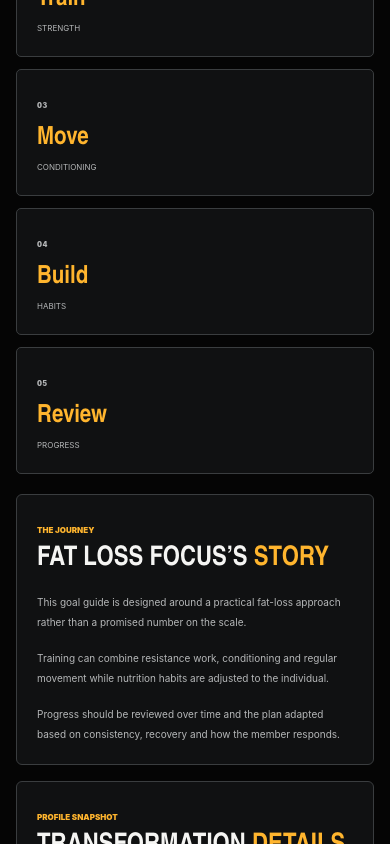
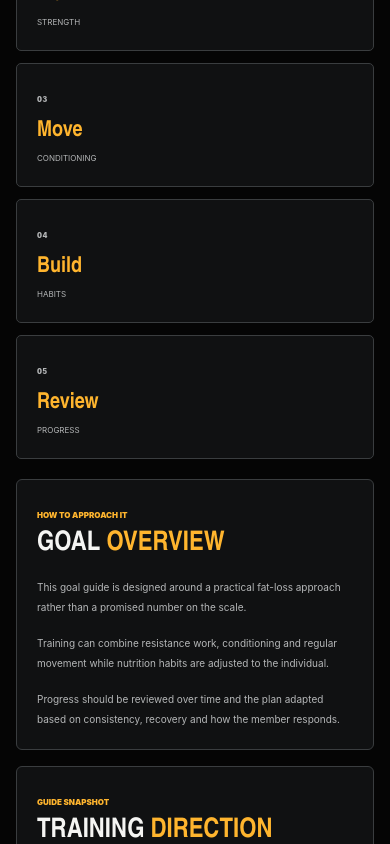
Before and after one commit to Shahzadkhanks19/bazooka-fitness, a Next.js app: page /transformations/fat-loss-focus in a window 390 px wide. Shown: the part 1380-2224 px from the top of the page. Built offline with nearby package versions, Linux system fonts and the light colour scheme.

Commit message:
Reframe transformation guide content

```diff
--- a/components/transformations/detail-content-section.tsx
+++ b/components/transformations/detail-content-section.tsx
@@ -10,29 +10,30 @@ export default function TransformationDetailContent({ story }: { story: Transfor
     <section className="border-b border-bazooka-border/70 bg-bazooka-black py-10 sm:py-12">
       <div className={shell}>
         <motion.div {...reveal} className="grid gap-3 sm:grid-cols-2 lg:grid-cols-5">
-          {story.stats.map((stat,index)=><div key={stat.label} className="group rounded-[5px] border border-bazooka-border-strong bg-bazooka-surface px-5 py-5 transition-all duration-300 hover:border-bazooka-lime/70"><span className="text-[7px] font-black uppercase tracking-[.08em] text-bazooka-text-secondary">0{index + 1}</span><strong className="font-display mt-3 block text-[25px] font-black leading-none text-bazooka-lime">{stat.value}</strong><span className="mt-2 block text-[8px] uppercase leading-4 text-bazooka-text-secondary">{stat.label}</span></div>)}
+          {story.stats.map((stat,index)=><div key={stat.label} className="group rounded-[5px] border border-bazooka-border-strong bg-bazooka-surface px-5 py-5 transition-all duration-300 hover:border-bazooka-lime/70"><span className="text-[7px] font-black uppercase tracking-[.08em] text-bazooka-text-secondary">0{index + 1}</span><strong className="font-display mt-3 block text-[22px] font-black leading-none text-bazooka-lime sm:text-[25px]">{stat.value}</strong><span className="mt-2 block text-[8px] uppercase leading-4 text-bazooka-text-secondary">{stat.label}</span></div>)}
         </motion.div>
 
         <div className="mt-5 grid gap-4 lg:grid-cols-[1.1fr_.9fr]">
           <motion.article {...reveal} className="rounded-[6px] border border-bazooka-border-strong bg-bazooka-surface p-5 sm:p-7">
-            <span className="text-[8px] font-black uppercase text-bazooka-lime">The Journey</span>
-            <h2 className="font-display mt-2 text-[27px] font-black uppercase leading-[.95] sm:text-[32px]">{story.name.replace(".","")}’s <span className="text-bazooka-lime">Story</span></h2>
+            <span className="text-[8px] font-black uppercase text-bazooka-lime">How To Approach It</span>
+            <h2 className="font-display mt-2 text-[27px] font-black uppercase leading-[.95] sm:text-[32px]">Goal <span className="text-bazooka-lime">Overview</span></h2>
             <div className="mt-5 space-y-4">{story.story.map((paragraph)=><p key={paragraph} className="text-[10px] leading-5 text-bazooka-text-secondary sm:text-[11px] sm:leading-6">{paragraph}</p>)}</div>
           </motion.article>
           <motion.article {...reveal} className="rounded-[6px] border border-bazooka-border-strong bg-bazooka-surface p-5 sm:p-7">
-            <span className="text-[8px] font-black uppercase text-bazooka-lime">Profile Snapshot</span>
-            <h2 className="font-display mt-2 text-[27px] font-black uppercase leading-[.95] sm:text-[32px]">Transformation <span className="text-bazooka-lime">Details</span></h2>
-            <div className="mt-5 divide-y divide-bazooka-border/70">{story.details.map((row)=><div key={row.label} className="grid grid-cols-[1fr_auto] items-center gap-4 py-3 text-[9px]"><span className="text-bazooka-text-secondary">{row.label}</span><strong className="max-w-[170px] text-right leading-4 text-white">{row.value}</strong></div>)}</div>
+            <span className="text-[8px] font-black uppercase text-bazooka-lime">Guide Snapshot</span>
+            <h2 className="font-display mt-2 text-[27px] font-black uppercase leading-[.95] sm:text-[32px]">Training <span className="text-bazooka-lime">Direction</span></h2>
+            <div className="mt-5 divide-y divide-bazooka-border/70">{story.details.map((row)=><div key={row.label} className="grid grid-cols-[1fr_auto] items-center gap-4 py-3 text-[9px]"><span className="text-bazooka-text-secondary">{row.label}</span><strong className="max-w-[190px] text-right leading-4 text-white">{row.value}</strong></div>)}</div>
           </motion.article>
         </div>
 
         <div className="mt-4 grid gap-4 lg:grid-cols-3">
           {[
-            ["Workout Plan",story.workoutPlan],
-            ["Nutrition Plan",story.nutritionPlan],
+            ["Training Direction",story.workoutPlan],
+            ["Nutrition Habits",story.nutritionPlan],
             ["Key Takeaways",story.takeaways],
           ].map(([title,items],cardIndex)=><motion.article key={title as string} {...reveal} className="rounded-[6px] border border-bazooka-border-strong bg-bazooka-surface p-5 sm:p-6"><span className="text-[7px] font-black uppercase tracking-[.08em] text-bazooka-text-secondary">0{cardIndex + 1}</span><h3 className="font-display mt-2 text-[22px] font-black uppercase leading-none sm:text-[24px]">{String(title).split(" ")[0]} <span className="text-bazooka-lime">{String(title).split(" ").slice(1).join(" ")}</span></h3><ul className="mt-5 space-y-3">{(items as string[]).map((item)=><li key={item} className="flex items-start gap-2.5 text-[9px] leading-4 text-bazooka-text-secondary"><CheckCircle2 className="mt-0.5 size-3.5 shrink-0 text-bazooka-lime"/><span>{item}</span></li>)}</ul></motion.article>)}
         </div>
+        <p className="mt-5 text-[8px] leading-4 text-bazooka-text-muted">These are general training directions, not medical or nutrition prescriptions. Individual programming should be adapted to the member.</p>
       </div>
     </section>
   );
```
